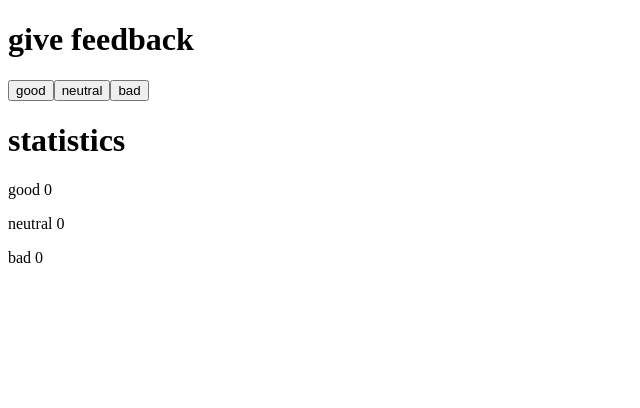
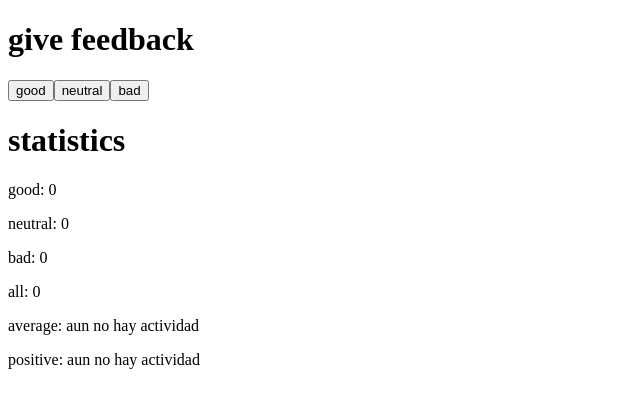
Before and after one commit to santi-b-b/Full-Stack-Open, a React (Vite) app in the folder part1/unicafe/: page / in a window 1280 px wide. Shown: the top 408 px of the page, without its empty margins (0-640 px from the left). Built offline with nearby package versions, Linux system fonts and the light colour scheme.

Commit message:
Adding excersise 1.7 using auxiliar local variables

```diff
--- a/part1/unicafe/src/App.jsx
+++ b/part1/unicafe/src/App.jsx
@@ -5,17 +5,40 @@ const App = () => {
   const [good, setGood] = useState(0)
   const [neutral, setNeutral] = useState(0)
   const [bad, setBad] = useState(0)
+  const [all, setAll] = useState(0)
+  const [avg, setAvg] = useState('aun no hay actividad')
+  const [sum, setSum] = useState(0)
+  const [pos, setPos] = useState(0)
+  const [percentage, setPercentage] = useState('aun no hay actividad')
 
   const handleClickGood = () => {
+    const sum_aux = sum + 1
+    const all_aux = all + 1
+    const pos_aux = pos + 1
     setGood(good + 1)
+    setAll(all_aux)
+    setPos(pos_aux)
+    setSum(sum_aux)
+    setAvg(sum_aux/all_aux)
+    setPercentage('' + pos_aux/all_aux + '%')
+
   }
   const handleClickNeutral = () => {
+    const all_aux = all + 1
     setNeutral(neutral + 1)
+    setAll(all_aux)
+    setAvg(sum/all_aux)
+    setPercentage('' + pos/all_aux + '%')
   }
   const handleClickBad = () => {
+    const sum_aux = sum - 1
+    const all_aux = all + 1
     setBad(bad + 1)
+    setAll(all_aux)
+    setSum(sum_aux)
+    setAvg(sum_aux/all_aux)
+    setPercentage('' + pos/all_aux + '%')
   }
-
 
   return (
     <div>
@@ -30,9 +53,12 @@ const App = () => {
         bad
       </button>
       <h1>statistics</h1>
-      <p>good {good}</p>
-      <p>neutral {neutral}</p>
-      <p>bad {bad}</p>
+      <p>good: {good}</p>
+      <p>neutral: {neutral}</p>
+      <p>bad: {bad}</p>
+      <p>all: {all}</p>
+      <p>average: {avg}</p>
+      <p>positive: {percentage}</p>
     </div>
   )
 }
```
